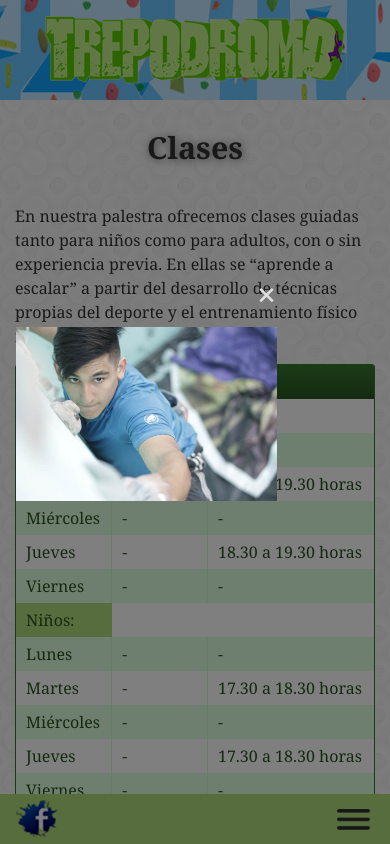
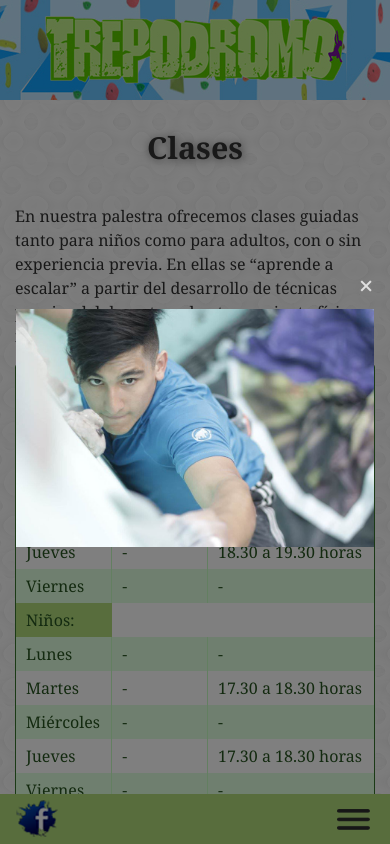
Before and after one commit to shen-lung/trepodromo, a Django app: template trepodromo/templates/clases.html in a window 390 px wide, after a click that opens the changed part. Run offline with Django 3.2, Linux system fonts and the light colour scheme; the template is opened without the code that fills it, so the values that code supplies are empty; some libraries are stand-ins or nearby versions.

Commit message:
Show images in mobile device

```diff
--- a/trepodromo/static/css/trepodromo.css
+++ b/trepodromo/static/css/trepodromo.css
@@ -408,10 +408,9 @@ li {
     max-width: none !important;
 }
 .close-button {
-    font-size: 36px !important;
-    margin-left: 10px;
-    margin-top: -50px;
-    margin-bottom: 10px;
+    font-size: 28px !important;
+    margin-left: 6px;
+    margin-top: -32px;
     color: #e0e0e0 !important;
     opacity: 1 !important;
     text-shadow: none !important;
@@ -420,7 +419,7 @@ li {
 .img-mobile-content {
     margin-top: 14px;
 }
-.mw-50 {
+.mw-75 {
     max-width: 75% !important;
 }
 @media (min-width: 200px) and (max-width: 768px) {
@@ -449,4 +448,14 @@ li {
         -ms-flex-pack: center !important;
         justify-content: center !important;
     }
+    .close-button {
+        margin-left: 10px;
+        margin-top: -10px;
+        margin-bottom: 10px;
+    }
 }
+@media (min-width: 200px) and (max-width: 450px) {
+    .mw-75 {
+        max-width: none !important;
+    }
+}
--- a/trepodromo/templates/base.html
+++ b/trepodromo/templates/base.html
@@ -101,7 +101,7 @@
     </div>
     <!-- Image Modal -->
     <div class="modal fade" id="myModal" tabindex="-1" role="dialog" aria-labelledby="exampleModalLabel" aria-hidden="true">
-      <div class="modal-dialog modal-dialog-centered mw-50" role="document">
+      <div class="modal-dialog modal-dialog-centered mx-auto mw-75" role="document">
         <div class="modal-content modal-image">
           <div class="modal-body mx-auto">
            <button type="button" class="close close-button" data-dismiss="modal" aria-label="Close">
```
Also changed, not shown: static/css/trepodromo.css (+14 -5 lines).
